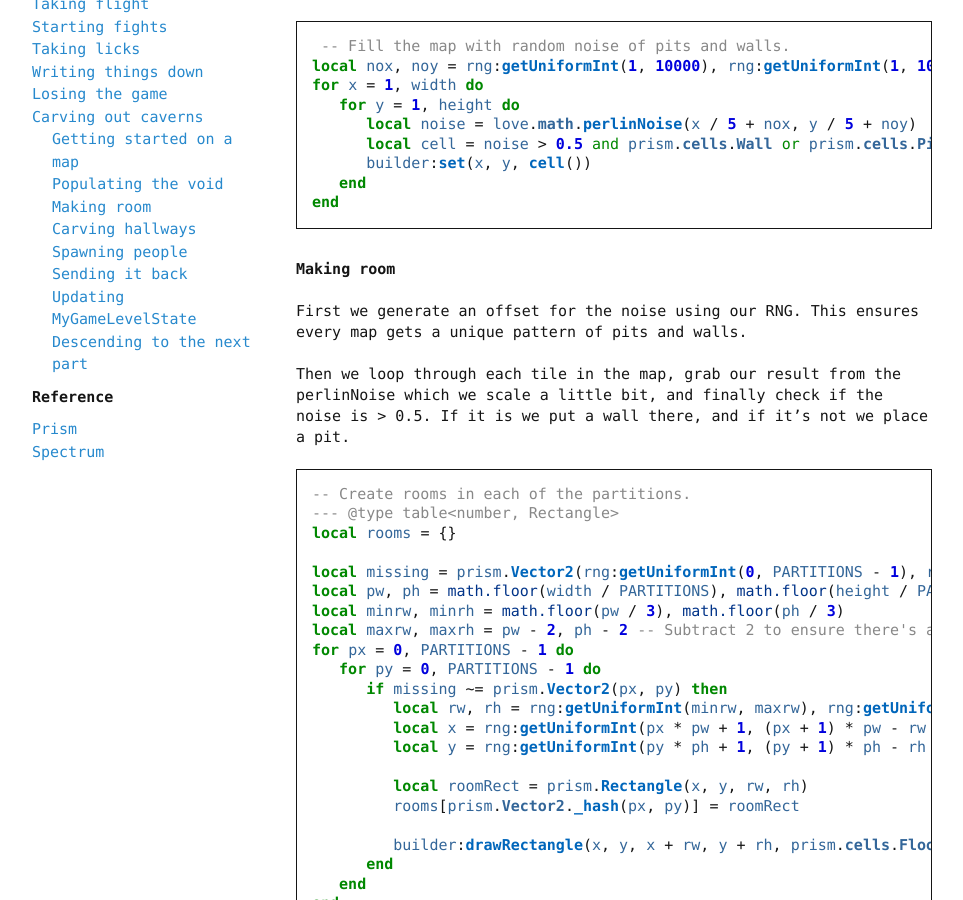
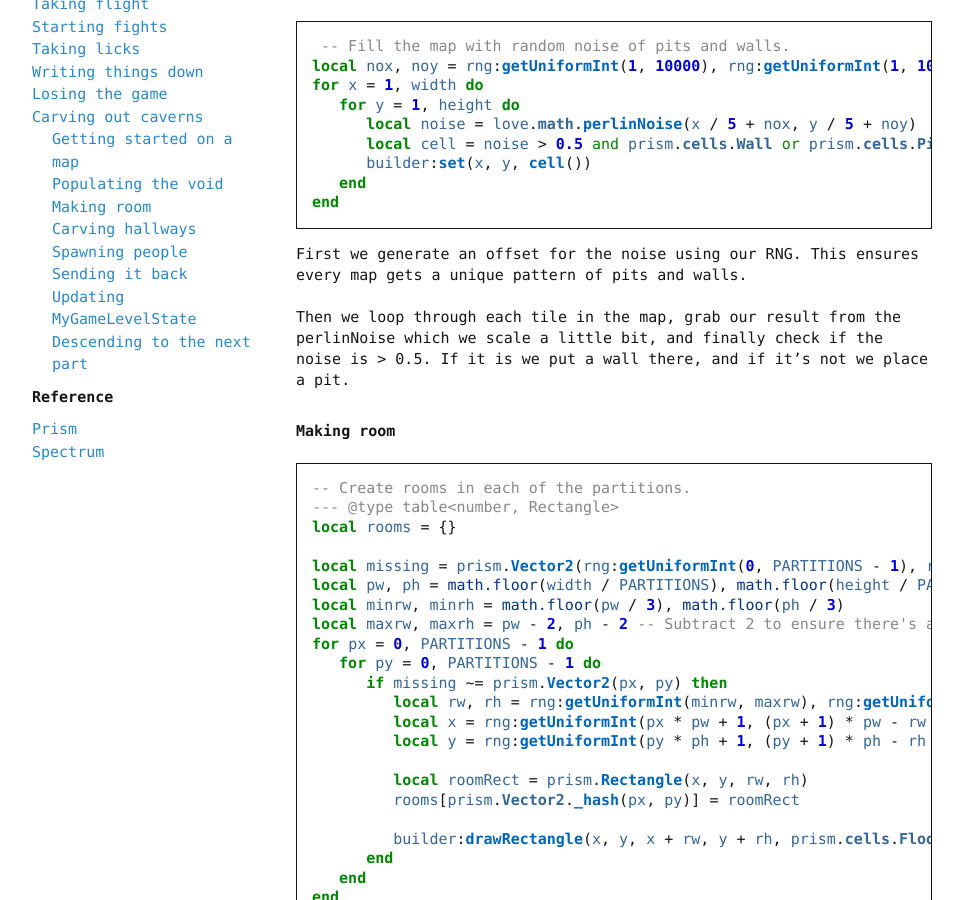
Before and after one commit to drewww/prism, a Sphinx documentation site: the page built from docs/source/making-a-roguelike/part7.rst, in a window 1280 px wide and 900 px high, scrolled down 690 px. Shown: the whole window, without its empty margins (148-1111 px from the left). Built offline with Sphinx 7.4.7, drawn with Linux system fonts in a browser that asks for light colours; pages that are not in the unit, such as notebooks, are missing from menus.

```diff
--- a/docs/source/making-a-roguelike/part7.rst
+++ b/docs/source/making-a-roguelike/part7.rst
@@ -42,15 +42,15 @@ decide where to put what we're going to use perlin noise.
       end
    end
 
-Making room
------------
-
 First we generate an offset for the noise using our RNG. This ensures every map gets a unique pattern of
 pits and walls.
 
 Then we loop through each tile in the map, grab our result from the perlinNoise which we scale a little bit,
 and finally check if the noise is > 0.5. If it is we put a wall there, and if it's not we place a pit.
 
+
+Making room
+-----------
 
 .. code:: lua
 
```
